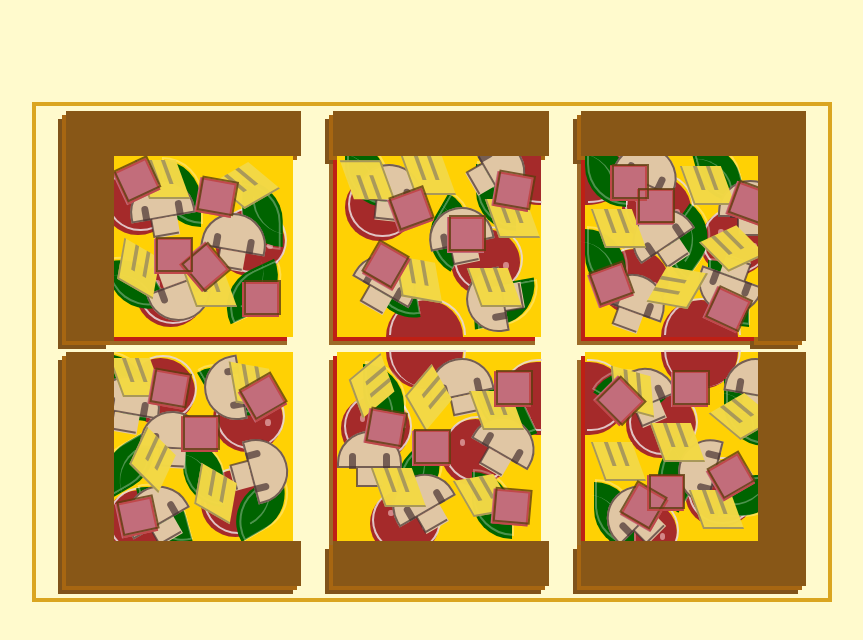
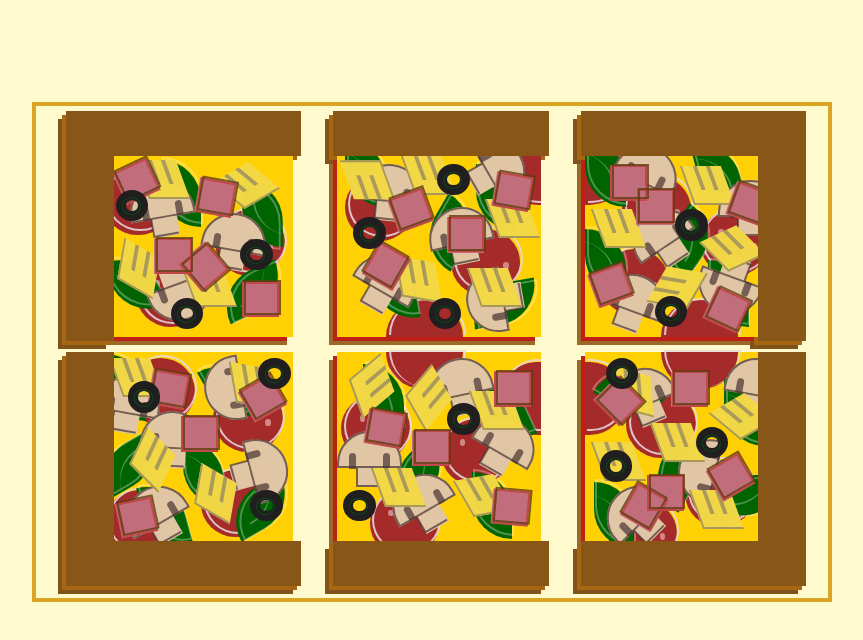
Before and after one commit to kyau8/pizza-party, a website: page index.html in a window 1280 px wide. Shown: the whole page, without its empty margins (208-1071 px from the left). Drawn offline with Linux system fonts and the light colour scheme.

Commit message:
added olives

```diff
--- /dev/null
+++ b/dev/styles/partials/_olive.scss
@@ -0,0 +1,99 @@
+/* OLIVE STYLES */
+
+.olive {
+    position: absolute;
+    width: 16%;
+    height: 16%;
+    border: 10px solid rgb(32, 30, 30);
+    border-radius: 50%;
+}
+
+.olive-accent {
+    position: absolute;
+    width: 150%;
+    height: 150%;
+    top: -18%;
+    right: -20%;
+    border-radius: 50%;
+    border: 1.5px solid rgba(8, 83, 27, 0.801);
+}
+
+.s-one-olive-one {
+    top: 50%;
+    right: 10%;
+}
+
+.s-one-olive-two {
+    top: 25%;
+    left: 13%;
+}
+
+.s-one-olive-three {
+    top: 80%;
+    left: 40%;
+}
+
+.s-two-olive-one {
+    top: 12%;
+    right: 35%;
+}
+
+.s-two-olive-two {
+    top: 39%;
+    left: 8%;
+}
+
+.s-two-olive-three {
+    top: 80%;
+    left: 45%;
+}
+
+.s-three-olive-one {
+    top: 35%;
+    right: 40%;
+}
+
+.s-three-olive-two {
+    bottom: 5%;
+    right: 50%;
+}
+
+.s-four-olive-one {
+    bottom: 14%;
+    right: 5%;
+}
+
+.s-four-olive-two {
+    top: 15%;
+    left: 19%;
+}
+
+.s-four-olive-three {
+    top:3%;
+    right: 1%;
+}
+
+.s-five-olive-one {
+    top: 26%;
+    right: 30%;
+}
+
+.s-five-olive-two {
+    top: 70%;
+    left: 3%;
+}
+
+.s-six-olive-one {
+    top: 50%;
+    left: 7%;
+}
+
+.s-six-olive-two {
+    top: 38%;
+    right: 30%;
+}
+
+.s-six-olive-three {
+    top: 3%;
+    left: 10%;
+}
--- a/dev/styles/styles.scss
+++ b/dev/styles/styles.scss
@@ -8,3 +8,4 @@
 @import 'partials/mushroom';
 @import 'partials/pineapple';
 @import 'partials/ham';
+@import 'partials/olive';
--- a/index.html
+++ b/index.html
@@ -115,6 +115,15 @@
                     <div class="ham s-one-ham-five">
                         <div class="ham-border"></div>
                         <div class="ham-border-two"></div>
+                    </div>
+                    <div class="olive s-one-olive-one">
+                        <div class="olive-accent"></div>
+                    </div>
+                    <div class="olive s-one-olive-two">
+                        <div class="olive-accent"></div>
+                    </div>
+                    <div class="olive s-one-olive-three">
+                        <div class="olive-accent"></div>
                     </div>
                 </div>
             </div>
@@ -251,6 +260,15 @@
                     <div class="ham s-two-ham-four">
                         <div class="ham-border"></div>
                         <div class="ham-border-two"></div>
+                    </div>
+                    <div class="olive s-two-olive-one">
+                        <div class="olive-accent"></div>
+                    </div>
+                    <div class="olive s-two-olive-two">
+                        <div class="olive-accent"></div>
+                    </div>
+                    <div class="olive s-two-olive-three">
+                        <div class="olive-accent"></div>
                     </div>
                 </div>
             </div>
@@ -395,6 +413,12 @@
                         <div class="ham-border"></div>
                         <div class="ham-border-two"></div>
                     </div>
+                    <div class="olive s-three-olive-one">
+                        <div class="olive-accent"></div>
+                    </div>
+                    <div class="olive s-three-olive-two">
+                        <div class="olive-accent"></div>
+                    </div>
                 </div>
             </div>
         </div>
@@ -535,6 +559,15 @@
                         <div class="ham-border"></div>
                         <div class="ham-border-two"></div>
                     </div>
+                    <div class="olive s-four-olive-one">
+                        <div class="olive-accent"></div>
+                    </div>
+                    <div class="olive s-four-olive-two">
+                        <div class="olive-accent"></div>
+                    </div>
+                    <div class="olive s-four-olive-three">
+                        <div class="olive-accent"></div>
+                    </div>
                 </div>
             </div>
         </div>
@@ -658,6 +691,12 @@
                     <div class="ham s-five-ham-four">
                         <div class="ham-border"></div>
                         <div class="ham-border-two"></div>
+                    </div>
+                    <div class="olive s-five-olive-one">
+                        <div class="olive-accent"></div>
+                    </div>
+                    <div class="olive s-five-olive-two">
+                        <div class="olive-accent"></div>
                     </div>
                 </div>
             </div>
@@ -794,6 +833,15 @@
                         <div class="ham-border"></div>
                         <div class="ham-border-two"></div>
                     </div>
+                    <div class="olive s-six-olive-one">
+                        <div class="olive-accent"></div>
+                    </div>
+                    <div class="olive s-six-olive-two">
+                        <div class="olive-accent"></div>
+                    </div>
+                    <div class="olive s-six-olive-three">
+                        <div class="olive-accent"></div>
+                    </div>
                 </div>
             </div>
         </div>
--- a/public/styles/style.css
+++ b/public/styles/style.css
@@ -1238,3 +1238,84 @@ body {
   left: 20%;
   -webkit-transform: rotate(-60deg);
           transform: rotate(-60deg); }
+
+/* OLIVE STYLES */
+.olive {
+  position: absolute;
+  width: 16%;
+  height: 16%;
+  border: 10px solid #201e1e;
+  border-radius: 50%; }
+
+.olive-accent {
+  position: absolute;
+  width: 150%;
+  height: 150%;
+  top: -18%;
+  right: -20%;
+  border-radius: 50%;
+  border: 1.5px solid rgba(8, 83, 27, 0.801); }
+
+.s-one-olive-one {
+  top: 50%;
+  right: 10%; }
+
+.s-one-olive-two {
+  top: 25%;
+  left: 13%; }
+
+.s-one-olive-three {
+  top: 80%;
+  left: 40%; }
+
+.s-two-olive-one {
+  top: 12%;
+  right: 35%; }
+
+.s-two-olive-two {
+  top: 39%;
+  left: 8%; }
+
+.s-two-olive-three {
+  top: 80%;
+  left: 45%; }
+
+.s-three-olive-one {
+  top: 35%;
+  right: 40%; }
+
+.s-three-olive-two {
+  bottom: 5%;
+  right: 50%; }
+
+.s-four-olive-one {
+  bottom: 14%;
+  right: 5%; }
+
+.s-four-olive-two {
+  top: 15%;
+  left: 19%; }
+
+.s-four-olive-three {
+  top: 3%;
+  right: 1%; }
+
+.s-five-olive-one {
+  top: 26%;
+  right: 30%; }
+
+.s-five-olive-two {
+  top: 70%;
+  left: 3%; }
+
+.s-six-olive-one {
+  top: 50%;
+  left: 7%; }
+
+.s-six-olive-two {
+  top: 38%;
+  right: 30%; }
+
+.s-six-olive-three {
+  top: 3%;
+  left: 10%; }
```
